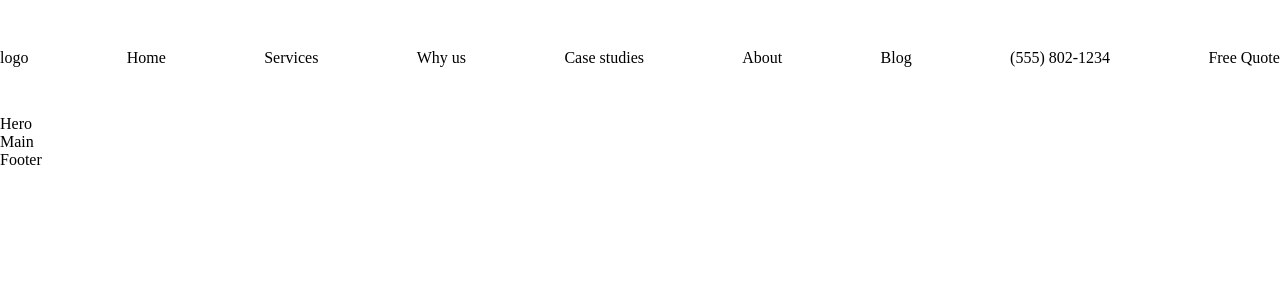
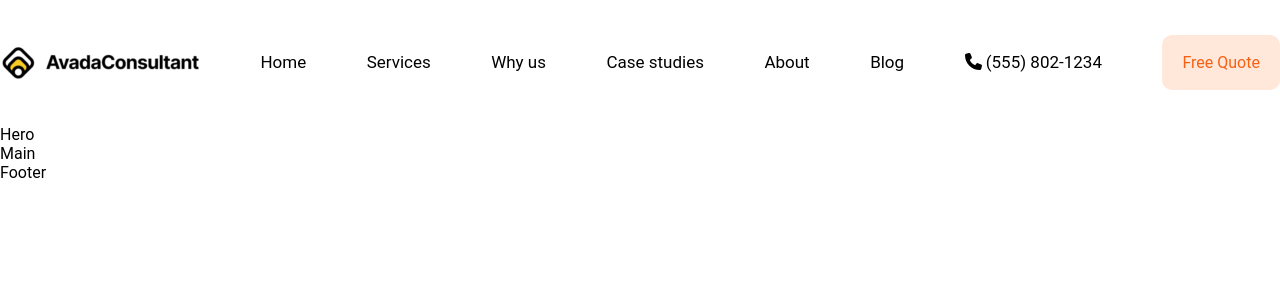
Before and after one commit to emilianoaprile/proj-html-vuejs, a Vue app: page / in a window 1280 px wide. Shown: the top 300 px of the page. Built offline with nearby package versions, Linux system fonts and the light colour scheme.

Commit message:
ADDED - import fontawesome icons library

```diff
--- a/package.json
+++ b/package.json
@@ -9,6 +9,11 @@
     "preview": "vite preview"
   },
   "dependencies": {
+    "@fortawesome/fontawesome-svg-core": "^6.4.2",
+    "@fortawesome/free-brands-svg-icons": "^6.4.2",
+    "@fortawesome/free-regular-svg-icons": "^6.4.2",
+    "@fortawesome/free-solid-svg-icons": "^6.4.2",
+    "@fortawesome/vue-fontawesome": "^3.0.5",
     "sass": "^1.69.5",
     "vue": "^3.3.4"
   },
--- a/src/App.vue
+++ b/src/App.vue
@@ -42,4 +42,5 @@ export default {
 
 <style lang="scss">
 @use './style/general.scss';
+@import url("https://fonts.googleapis.com/css?family=Roboto+Condensed");
 </style>
--- a/src/components/AppHeader.vue
+++ b/src/components/AppHeader.vue
@@ -1,16 +1,16 @@
 <template>
     <header class="page-header">
         <nav class="container-lg">
-            <ul class="header-nav-menu flex flex-between">
-                <li class="nav-menu-item">logo</li>
+            <ul class="header-nav-menu flex flex-between align-center">
+                <li class="nav-menu-item"><img src="/img/avada-marketing-logo-2x-200x37.png" alt=""></li>
                 <li class="nav-menu-item">Home</li>
                 <li class="nav-menu-item">Services</li>
                 <li class="nav-menu-item">Why us</li>
                 <li class="nav-menu-item">Case studies</li>
                 <li class="nav-menu-item">About</li>
                 <li class="nav-menu-item">Blog</li>
-                <li class="nav-menu-item">(555) 802-1234</li>
-                <li class="nav-menu-item button">
+                <li class="nav-menu-item"><font-awesome-icon icon="fa-solid fa-phone" /> (555) 802-1234</li>
+                <li class="button btn-light-orange">
                     <a href="#">Free Quote</a>
                 </li>
             </ul>
@@ -26,5 +26,6 @@
 
 .nav-menu-item {
     line-height: 45px;
+    font-size: 17px;
 }
 </style>
--- a/src/components/AppMain.vue
+++ b/src/components/AppMain.vue
@@ -4,4 +4,4 @@
     </div>
 </template>
 
-<style></style>
+<style scoped></style>
--- a/src/main.js
+++ b/src/main.js
@@ -1,4 +1,46 @@
 import { createApp } from 'vue'
 import App from './App.vue'
 
-createApp(App).mount('#app')
+/* import the fontawesome core */
+import { library } from '@fortawesome/fontawesome-svg-core'
+
+/* import font awesome icon component */
+import { FontAwesomeIcon } from '@fortawesome/vue-fontawesome'
+
+/* import specific icons */
+import { faPhone } from '@fortawesome/free-solid-svg-icons'
+import { faArrowRight } from '@fortawesome/free-solid-svg-icons'
+import { faFacebook } from '@fortawesome/free-brands-svg-icons'
+import { faXTwitter } from '@fortawesome/free-brands-svg-icons'
+import { faInstagram } from '@fortawesome/free-brands-svg-icons'
+import { faYoutube } from '@fortawesome/free-brands-svg-icons'
+import { faLinkedin } from '@fortawesome/free-brands-svg-icons'
+import { faTiktok } from '@fortawesome/free-brands-svg-icons'
+
+
+
+
+
+
+
+
+
+/* add icons to the library */
+library.add(faPhone)
+library.add(faArrowRight)
+library.add(faFacebook)
+library.add(faXTwitter)
+library.add(faInstagram)
+library.add(faYoutube)
+library.add(faLinkedin)
+library.add(faTiktok)
+
+
+
+
+
+
+
+createApp(App)
+    .component('font-awesome-icon', FontAwesomeIcon)
+    .mount('#app')
--- a/src/style/general.scss
+++ b/src/style/general.scss
@@ -4,9 +4,16 @@
     box-sizing: border-box;
 }
 
+html,
+body {
+    font-family: "Roboto", sans-serif;
+}
+
 a {
     text-decoration: none;
     color: unset;
+    display: block;
+    padding: 5px 20px;
 }
 
 ul,
@@ -18,6 +25,7 @@ menu {
 
 img {
     width: 100%;
+    display: block;
 }
 
 .container-lg {
@@ -58,3 +66,13 @@ img {
 .col-3 {
     flex-basis: calc((100% / 12) * 3);
 }
+
+.button {
+    border-radius: 10px;
+    line-height: 45px;
+}
+
+.btn-light-orange {
+    background-color: rgb(255, 231, 218);
+    color: rgb(247, 96, 18);
+}
```
Also changed, not shown: public/img/avada-marketing-logo-2x-200x37.png (added), 1 other file (tests, documents, lock files or other folders).
